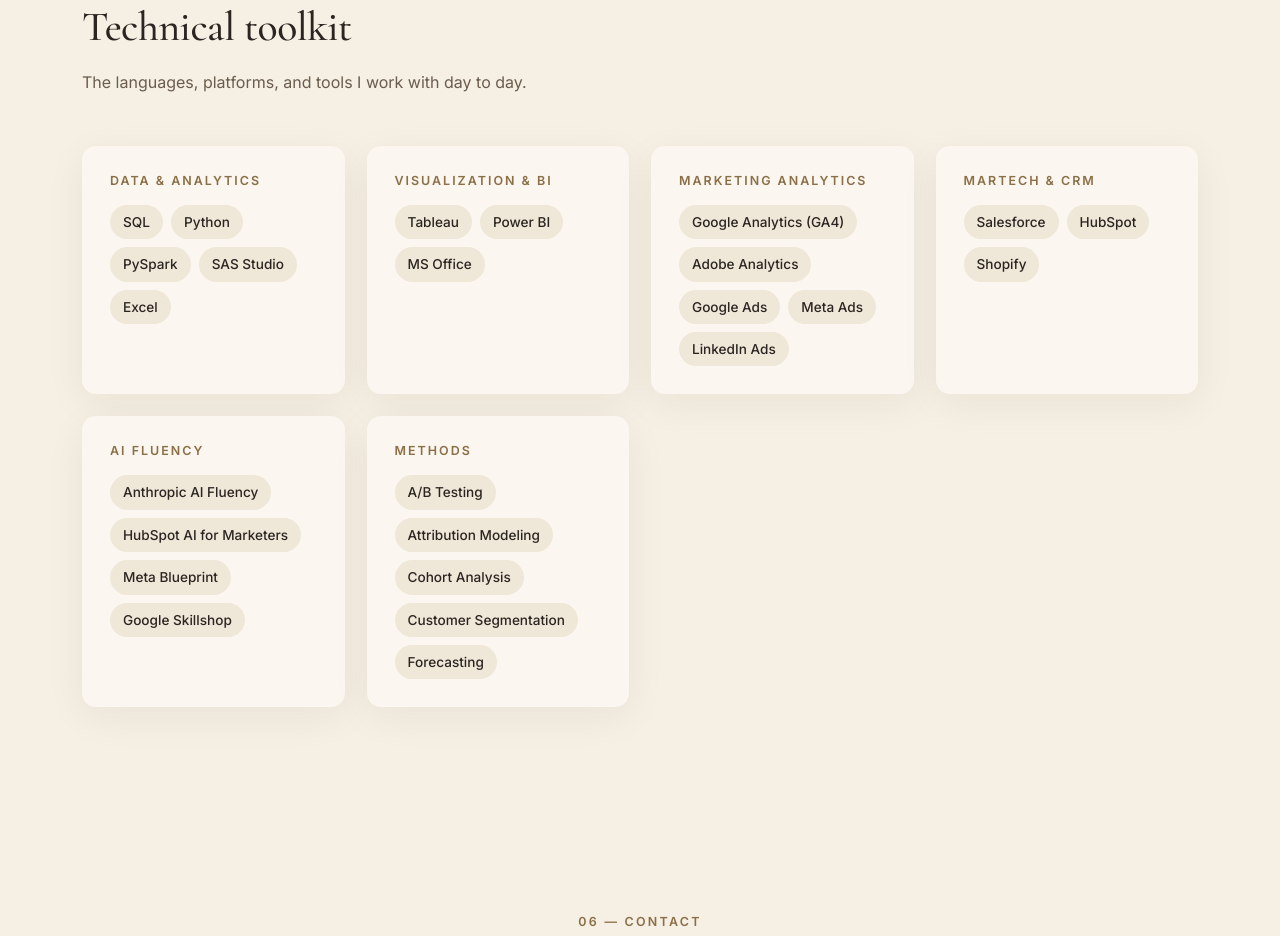
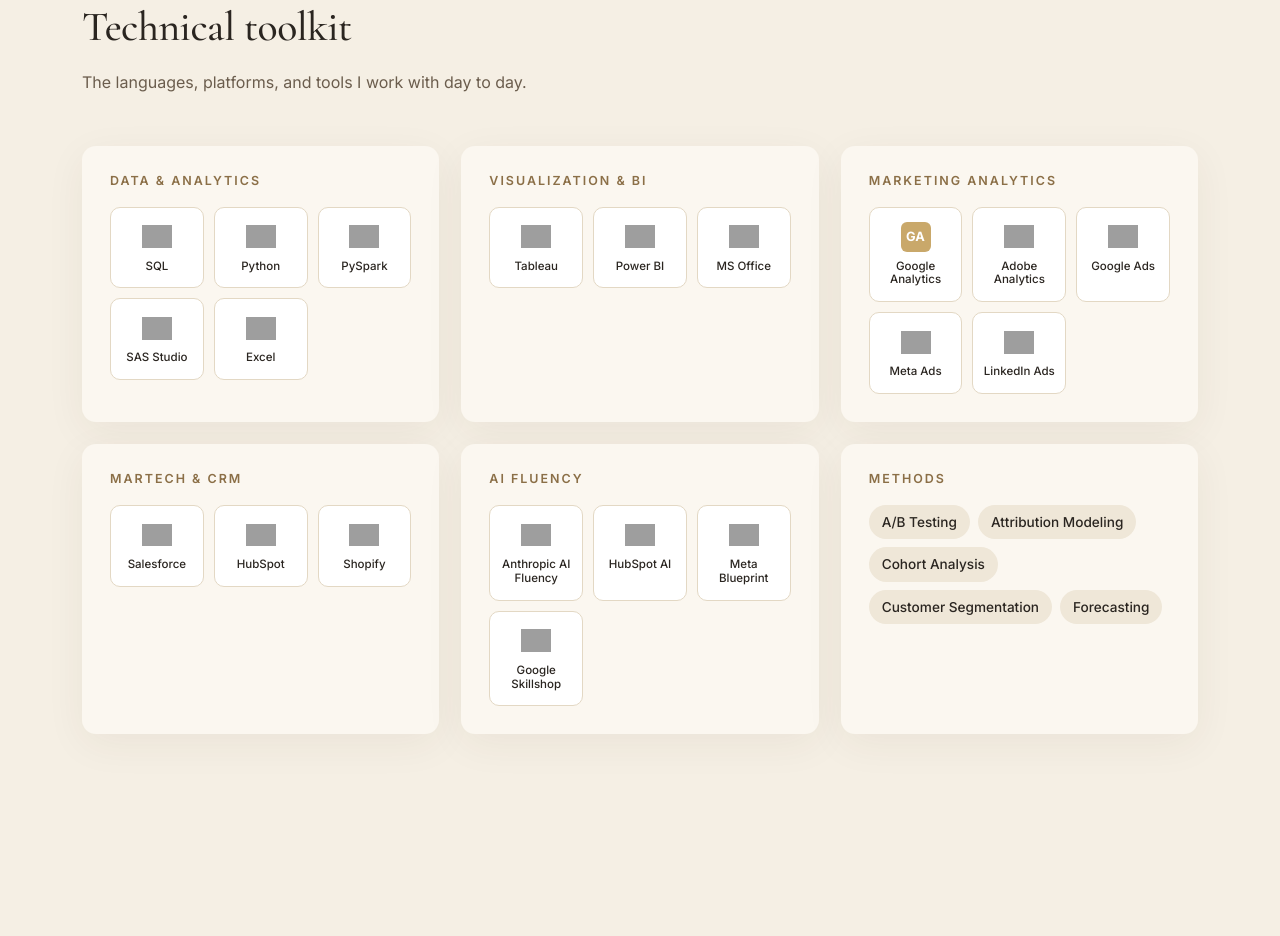
Before and after one commit to priyalvvora/priyalvvora.github.io, a plain HTML site: page index.html in a window 1280 px wide. Shown: the part 5027-5963 px from the top of the page. Drawn offline with nearby package versions, Linux system fonts and the light colour scheme; grey boxes are pictures that could not be loaded.

Commit message:
Add files via upload

```diff
--- a/index.html
+++ b/index.html
@@ -168,12 +168,10 @@
       border: 1px solid var(--border);
     }
     .exp-logo img { max-width: 100%; max-height: 100%; width: auto; height: auto; object-fit: contain; padding: 10px; display: block; }
-    /* All four tiles use white for consistency */
     .exp-logo.citi,
     .exp-logo.purdue,
     .exp-logo.emeritus,
     .exp-logo.publicis { background: #ffffff; }
-    /* Per-logo zoom — tuned to each source image's internal padding */
     .exp-logo.citi img { transform: scale(1.15); }
     .exp-logo.purdue img { padding: 6px; transform: scale(1.25); }
     .exp-logo.emeritus img { padding: 6px; transform: scale(1.1); }
@@ -236,7 +234,7 @@
 
     /* SKILLS */
     .skills-grid {
-      display: grid; grid-template-columns: repeat(auto-fit, minmax(260px, 1fr));
+      display: grid; grid-template-columns: repeat(auto-fit, minmax(300px, 1fr));
       gap: 22px; margin-top: 50px;
     }
     .skill-group {
@@ -244,9 +242,38 @@
       box-shadow: var(--shadow);
     }
     .skill-group h4 {
-      color: var(--accent); margin-bottom: 16px;
+      color: var(--accent); margin-bottom: 18px;
       font-size: 0.78rem; letter-spacing: 0.16em; text-transform: uppercase;
     }
+    .skill-icons {
+      display: grid;
+      grid-template-columns: repeat(auto-fill, minmax(78px, 1fr));
+      gap: 10px;
+    }
+    .skill-tile {
+      display: flex; flex-direction: column; align-items: center; gap: 8px;
+      padding: 14px 6px;
+      border-radius: 10px;
+      background: #ffffff;
+      border: 1px solid var(--border);
+      transition: all 0.2s;
+      text-align: center;
+    }
+    .skill-tile:hover { transform: translateY(-2px); box-shadow: var(--shadow); }
+    .skill-tile img {
+      width: 30px; height: 30px; object-fit: contain; display: block;
+    }
+    .skill-tile .fallback {
+      width: 30px; height: 30px; border-radius: 6px;
+      background: var(--accent-soft); color: #fff;
+      display: flex; align-items: center; justify-content: center;
+      font-weight: 700; font-size: 0.8rem; letter-spacing: 0.02em;
+    }
+    .skill-tile span.label {
+      font-size: 0.72rem; color: var(--ink);
+      font-weight: 500; line-height: 1.2;
+    }
+    /* Methods chips stay as pills since these are concepts not products */
     .skill-chips { display: flex; flex-wrap: wrap; gap: 8px; }
     .skill-chip {
       background: var(--bg-soft); padding: 6px 13px;
@@ -493,7 +520,9 @@
     </div>
 
     <div class="work-card reveal">
-      <div class="work-thumb rshiny">Wellness Tourism Package</div>
+      <div class="work-thumb rshiny">
+        <img src="assets/rshiny-thumbnail.png" alt="Wellness Tourism R Shiny app preview" onerror="this.style.display='none'; this.parentElement.textContent='Wellness Tourism Package';" />
+      </div>
       <div class="work-body">
         <div class="work-tag">R Shiny App</div>
         <h3>Wellness Tourism Package — Customer Segmentation</h3>
@@ -550,51 +579,51 @@
 
     <div class="skill-group reveal">
       <h4>Data & Analytics</h4>
-      <div class="skill-chips">
-        <span class="skill-chip">SQL</span>
-        <span class="skill-chip">Python</span>
-        <span class="skill-chip">PySpark</span>
-        <span class="skill-chip">SAS Studio</span>
-        <span class="skill-chip">Excel</span>
+      <div class="skill-icons">
+        <div class="skill-tile"><img src="https://cdn.simpleicons.org/postgresql" alt="SQL" onerror="this.outerHTML='<div class=\'fallback\'>SQL</div>';" /><span class="label">SQL</span></div>
+        <div class="skill-tile"><img src="https://cdn.simpleicons.org/python" alt="Python" onerror="this.outerHTML='<div class=\'fallback\'>PY</div>';" /><span class="label">Python</span></div>
+        <div class="skill-tile"><img src="https://cdn.simpleicons.org/apachespark" alt="PySpark" onerror="this.outerHTML='<div class=\'fallback\'>PS</div>';" /><span class="label">PySpark</span></div>
+        <div class="skill-tile"><img src="https://cdn.simpleicons.org/sas" alt="SAS Studio" onerror="this.outerHTML='<div class=\'fallback\'>SAS</div>';" /><span class="label">SAS Studio</span></div>
+        <div class="skill-tile"><img src="https://cdn.simpleicons.org/microsoftexcel" alt="Excel" onerror="this.outerHTML='<div class=\'fallback\'>XL</div>';" /><span class="label">Excel</span></div>
       </div>
     </div>
 
     <div class="skill-group reveal">
       <h4>Visualization & BI</h4>
-      <div class="skill-chips">
-        <span class="skill-chip">Tableau</span>
-        <span class="skill-chip">Power BI</span>
-        <span class="skill-chip">MS Office</span>
+      <div class="skill-icons">
+        <div class="skill-tile"><img src="https://cdn.simpleicons.org/tableau" alt="Tableau" onerror="this.outerHTML='<div class=\'fallback\'>TB</div>';" /><span class="label">Tableau</span></div>
+        <div class="skill-tile"><img src="https://cdn.simpleicons.org/powerbi" alt="Power BI" onerror="this.outerHTML='<div class=\'fallback\'>PBI</div>';" /><span class="label">Power BI</span></div>
+        <div class="skill-tile"><img src="https://cdn.simpleicons.org/microsoftoffice" alt="MS Office" onerror="this.outerHTML='<div class=\'fallback\'>MS</div>';" /><span class="label">MS Office</span></div>
       </div>
     </div>
 
     <div class="skill-group reveal">
       <h4>Marketing Analytics</h4>
-      <div class="skill-chips">
-        <span class="skill-chip">Google Analytics (GA4)</span>
-        <span class="skill-chip">Adobe Analytics</span>
-        <span class="skill-chip">Google Ads</span>
-        <span class="skill-chip">Meta Ads</span>
-        <span class="skill-chip">LinkedIn Ads</span>
+      <div class="skill-icons">
+        <div class="skill-tile"><img src="https://cdn.simpleicons.org/googleanalytics" alt="Google Analytics" onerror="this.outerHTML='<div class=\'fallback\'>GA</div>';" /><span class="label">Google Analytics</span></div>
+        <div class="skill-tile"><img src="https://cdn.simpleicons.org/adobe" alt="Adobe Analytics" onerror="this.outerHTML='<div class=\'fallback\'>AA</div>';" /><span class="label">Adobe Analytics</span></div>
+        <div class="skill-tile"><img src="https://cdn.simpleicons.org/googleads" alt="Google Ads" onerror="this.outerHTML='<div class=\'fallback\'>GAd</div>';" /><span class="label">Google Ads</span></div>
+        <div class="skill-tile"><img src="https://cdn.simpleicons.org/meta" alt="Meta Ads" onerror="this.outerHTML='<div class=\'fallback\'>M</div>';" /><span class="label">Meta Ads</span></div>
+        <div class="skill-tile"><img src="https://cdn.simpleicons.org/linkedin" alt="LinkedIn Ads" onerror="this.outerHTML='<div class=\'fallback\'>in</div>';" /><span class="label">LinkedIn Ads</span></div>
       </div>
     </div>
 
     <div class="skill-group reveal">
       <h4>MarTech & CRM</h4>
-      <div class="skill-chips">
-        <span class="skill-chip">Salesforce</span>
-        <span class="skill-chip">HubSpot</span>
-        <span class="skill-chip">Shopify</span>
+      <div class="skill-icons">
+        <div class="skill-tile"><img src="https://cdn.simpleicons.org/salesforce" alt="Salesforce" onerror="this.outerHTML='<div class=\'fallback\'>SF</div>';" /><span class="label">Salesforce</span></div>
+        <div class="skill-tile"><img src="https://cdn.simpleicons.org/hubspot" alt="HubSpot" onerror="this.outerHTML='<div class=\'fallback\'>HS</div>';" /><span class="label">HubSpot</span></div>
+        <div class="skill-tile"><img src="https://cdn.simpleicons.org/shopify" alt="Shopify" onerror="this.outerHTML='<div class=\'fallback\'>SH</div>';" /><span class="label">Shopify</span></div>
       </div>
     </div>
 
     <div class="skill-group reveal">
       <h4>AI Fluency</h4>
-      <div class="skill-chips">
-        <span class="skill-chip">Anthropic AI Fluency</span>
-        <span class="skill-chip">HubSpot AI for Marketers</span>
-        <span class="skill-chip">Meta Blueprint</span>
-        <span class="skill-chip">Google Skillshop</span>
+      <div class="skill-icons">
+        <div class="skill-tile"><img src="https://cdn.simpleicons.org/anthropic" alt="Anthropic AI Fluency" onerror="this.outerHTML='<div class=\'fallback\'>A</div>';" /><span class="label">Anthropic AI Fluency</span></div>
+        <div class="skill-tile"><img src="https://cdn.simpleicons.org/hubspot" alt="HubSpot AI for Marketers" onerror="this.outerHTML='<div class=\'fallback\'>HS</div>';" /><span class="label">HubSpot AI</span></div>
+        <div class="skill-tile"><img src="https://cdn.simpleicons.org/meta" alt="Meta Blueprint" onerror="this.outerHTML='<div class=\'fallback\'>M</div>';" /><span class="label">Meta Blueprint</span></div>
+        <div class="skill-tile"><img src="https://cdn.simpleicons.org/google" alt="Google Skillshop" onerror="this.outerHTML='<div class=\'fallback\'>G</div>';" /><span class="label">Google Skillshop</span></div>
       </div>
     </div>
 
```
